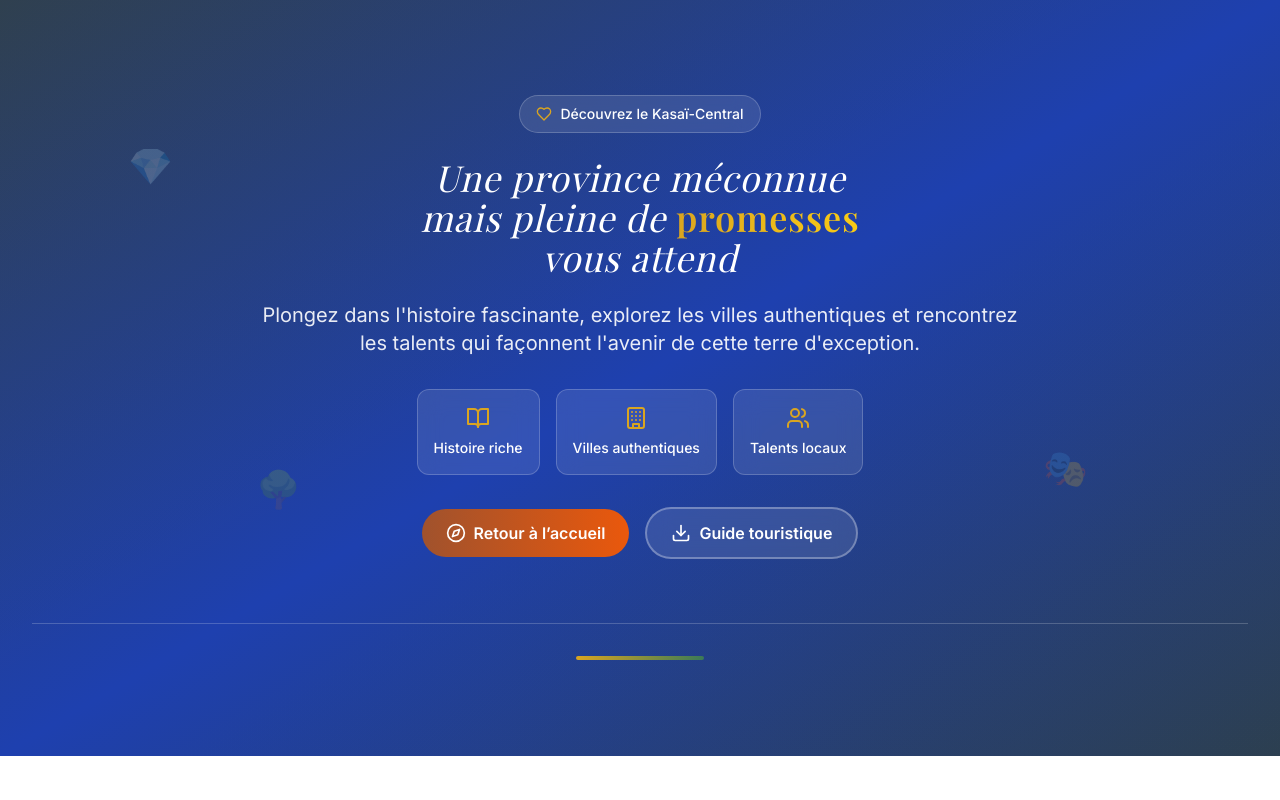
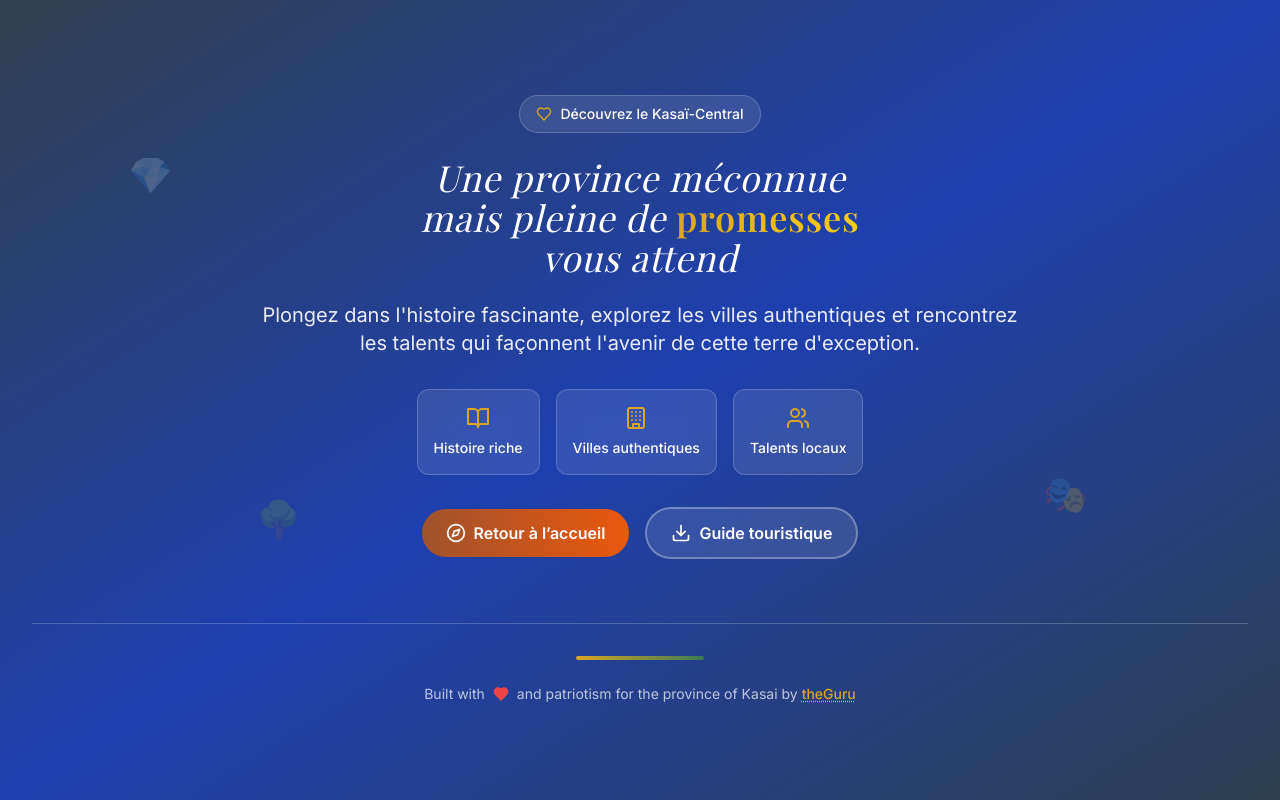
Before and after one commit to CHRISLeGURU/KASAI-CENTRAL-WEBSITE, a React (Vite) app: page / in a window 1280 px wide. Shown: the part 9581-10381 px from the top of the page. Before the commit the page ends 10337 px from the top, so only its background shows below. Built offline with nearby package versions, Linux system fonts and the light colour scheme; the HTML template or start-up script is replaced by a standard one; a web font is replaced by a local one.

Commit message:
ajout de la signature personalisé au niveau du CTA

```diff
--- a/src/components/CTA.jsx
+++ b/src/components/CTA.jsx
@@ -95,6 +95,21 @@ const CTA = () => {
             <div className="flex justify-center">
               <div className="w-32 h-1 bg-gradient-to-r from-kasai-or to-kasai-vert rounded-full"></div>
             </div>
+
+            {/* Signature */}
+            <div className="mt-6 text-center">
+              <p className="text-white/70 text-sm flex items-center justify-center gap-1 flex-wrap">
+                Built with
+                <Heart className="w-4 h-4 text-red-500 mx-1" fill="currentColor" />
+                and patriotism for the province of Kasai by{' '}
+                <a
+                  href="mailto:christheguru001@gmail.com"
+                  className="text-kasai-or hover:text-yellow-400 transition-colors duration-300 font-medium underline decoration-dotted underline-offset-2"
+                >
+                  theGuru
+                </a>
+              </p>
+            </div>
           </div>
         </div>
       </div>
```
Also changed, not shown: allfiles.txt (deleted).
